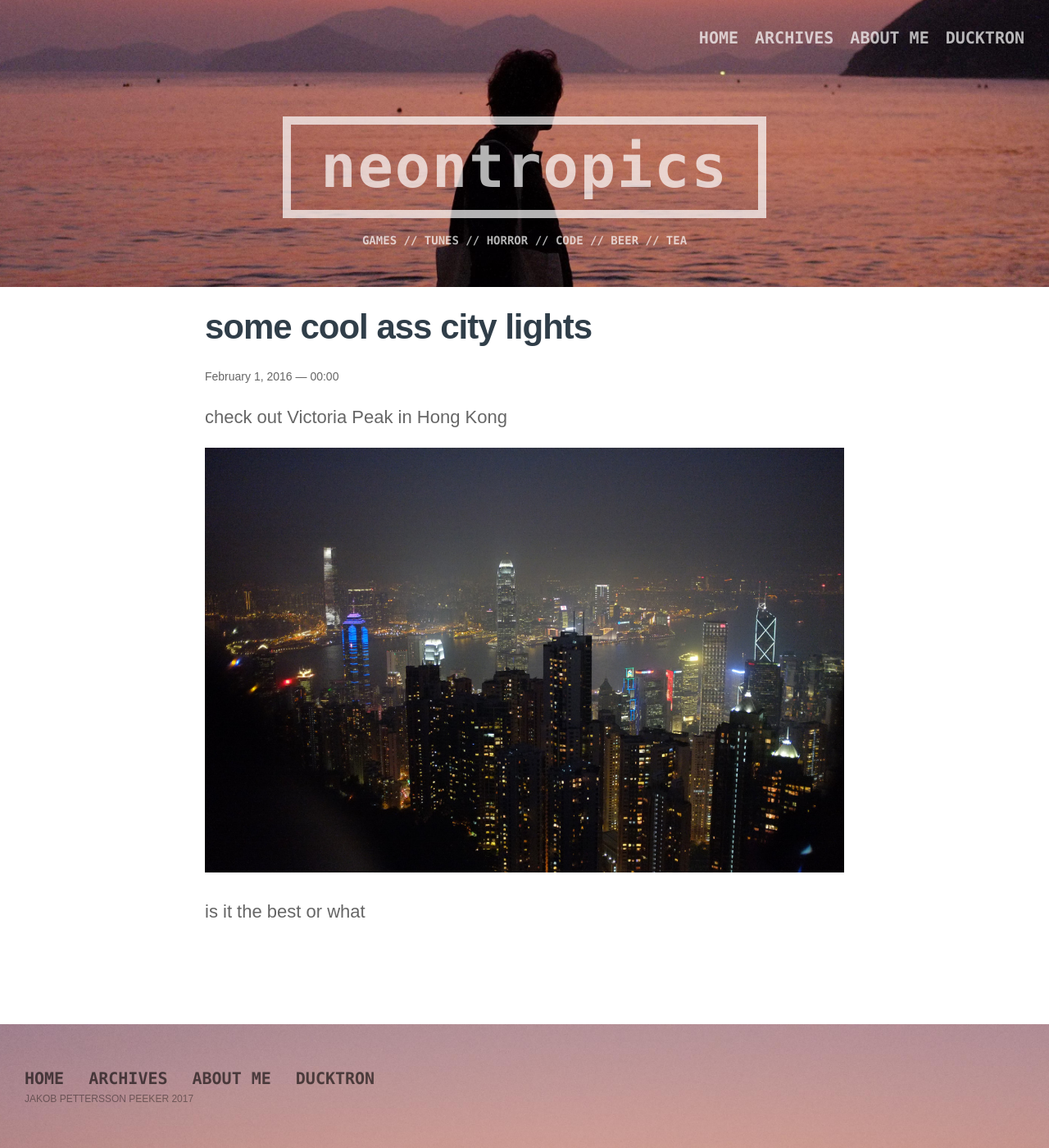
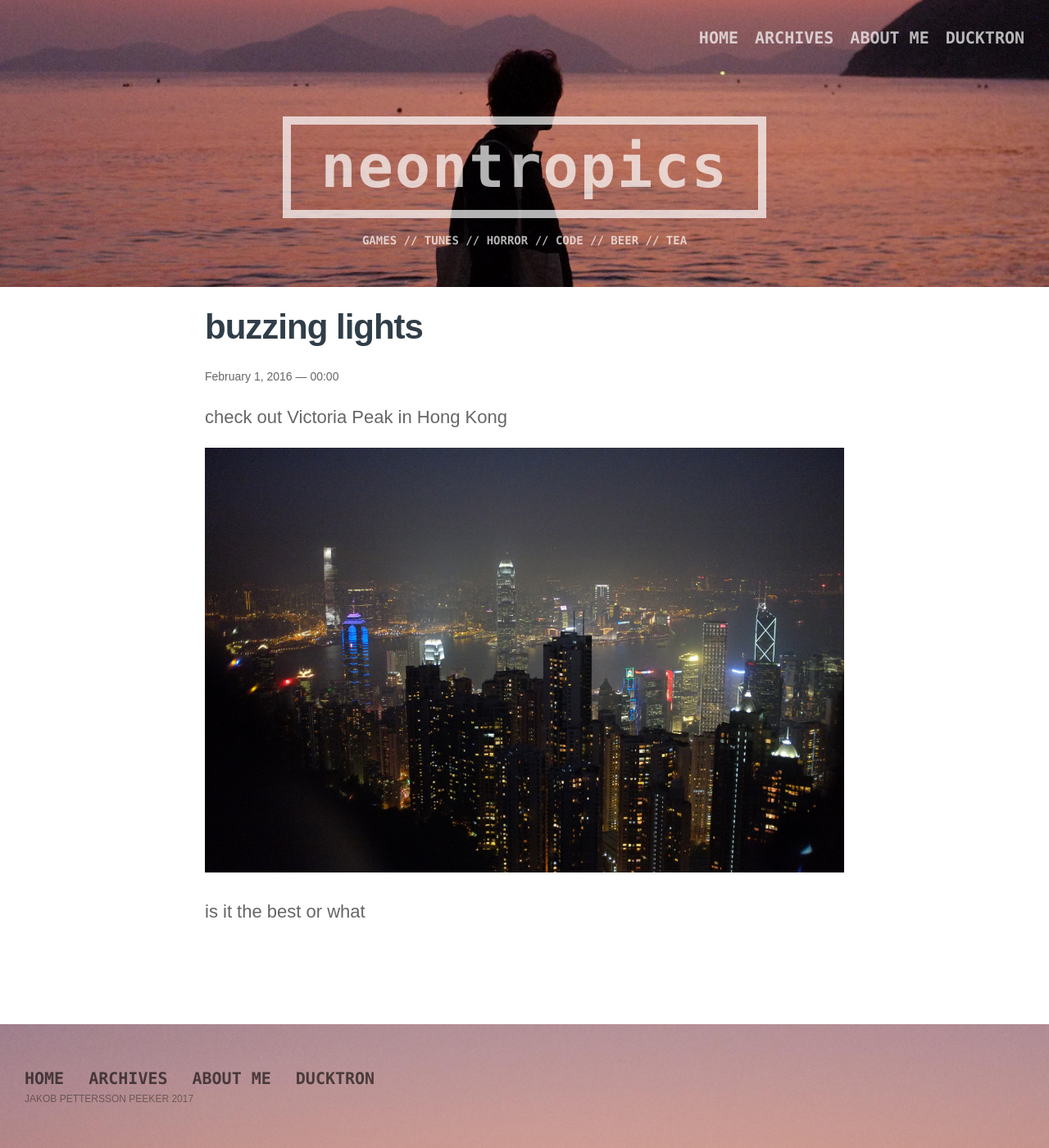
Before and after one commit to catigator/catigator.github.io, a Jekyll site: the page built from _posts/blog/2016-02-01-hong-kong.md, in a window 1280 px wide. Shown: the whole page at 82% size. Built offline with Jekyll 4.4.1, drawn with Linux system fonts in a browser that asks for light colours; nearby versions of some CDN libraries; comment, search, counter and statistics services are not loaded.

Commit message:
changed blog post

```diff
--- a/_jadefiles/ducktron.jade
+++ b/_jadefiles/ducktron.jade
@@ -4,7 +4,7 @@ section
 
   div.blurb
     div.ducktron-info
-      <iframe frameborder="0" src="https://itch.io/embed/137226" width="100%"></iframe>
+      <iframe frameborder="0" src="https://itch.io/embed/137226" style="width: 100%;"></iframe>
 
   div.blurb
     p Made in 48 hours for the Ludum Dare 38 Compo: see entry at #[a(href="https://ldjam.com/events/ludum-dare/38/ducktron") 'https://ldjam.com/events/ludum-dare/38/ducktron']
--- a/_posts/blog/2016-02-01-hong-kong.md
+++ b/_posts/blog/2016-02-01-hong-kong.md
@@ -1,6 +1,6 @@
 ---
 layout: post
-title: some cool ass city lights
+title: buzzing lights
 status: gtg
 type: post
 published: true
```
